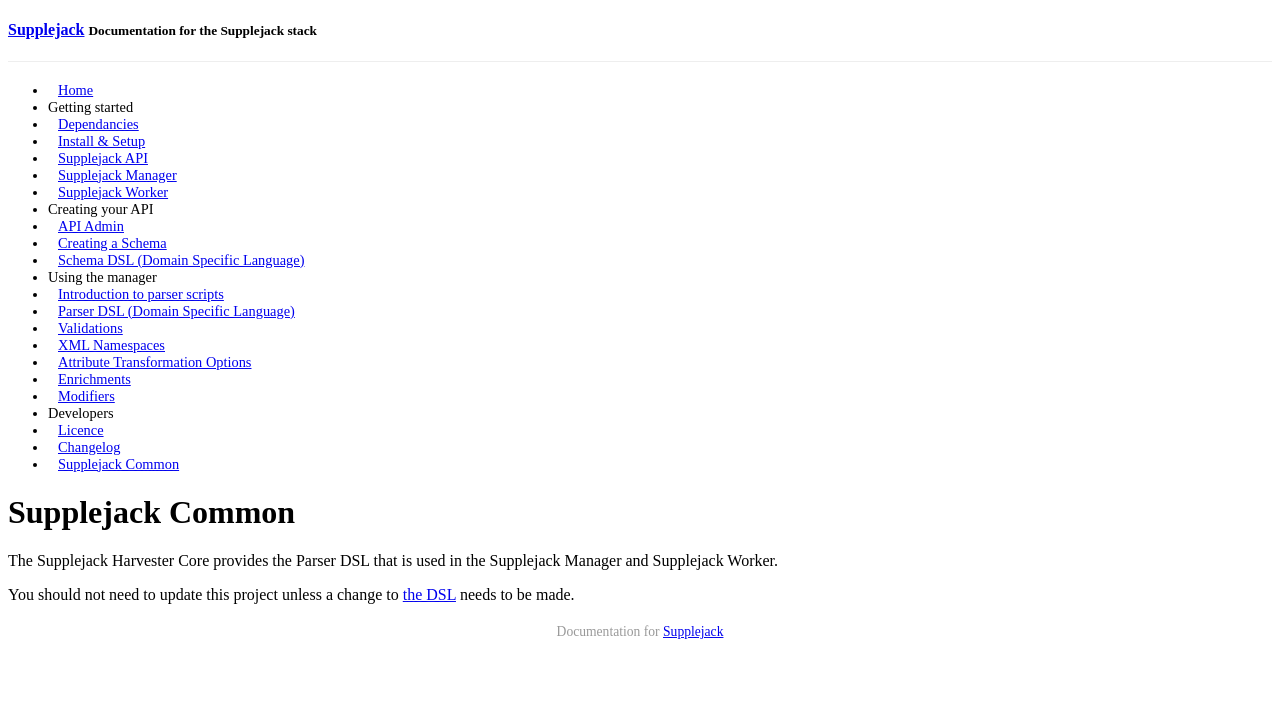
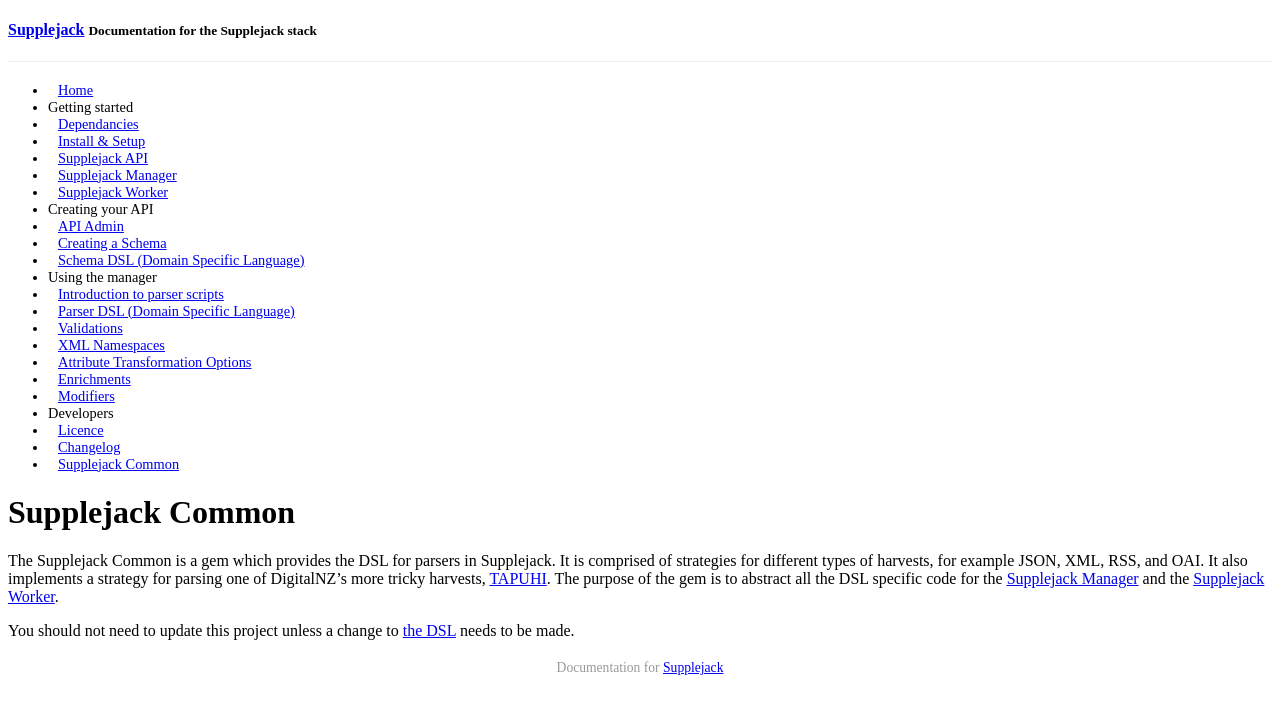
Before and after one commit to DigitalNZ/supplejack, a Jekyll site: the page built from _posts/2014-05-21-supplekack-core.md, in a window 1280 px wide. Shown: the top 714 px of the page. Built offline with Jekyll 4.4.1, drawn with Linux system fonts in a browser that asks for light colours; Markdown is read by kramdown in place of the engine named in the settings; a style sheet for code colours, icons or effects is not loaded.

Commit message:
Update 2014-05-21-supplekack-core.md

```diff
--- a/_posts/2014-05-21-supplekack-core.md
+++ b/_posts/2014-05-21-supplekack-core.md
@@ -6,6 +6,6 @@
 order: 4
 ---
 
-The Supplejack Harvester Core provides the Parser DSL that is used in the Supplejack Manager and Supplejack Worker.
+The Supplejack Common is a gem which provides the DSL for parsers in Supplejack. It is comprised of strategies for different types of harvests, for example JSON, XML, RSS, and OAI. It also implements a strategy for parsing one of DigitalNZ's more tricky harvests, [TAPUHI](http://tapuhi.natlib.govt.nz/). The purpose of the gem is to abstract all the DSL specific code for the [Supplejack Manager](http://digitalnz.github.io/supplejack/start/supplejack-manager.html) and the [Supplejack Worker](http://digitalnz.github.io/supplejack/start/supplejack-worker.html).
 
 You should not need to update this project unless a change to [the DSL](http://digitalnz.github.io/supplejack/manager/parser-dsl-domain-specific-language.html) needs to be made.
```
